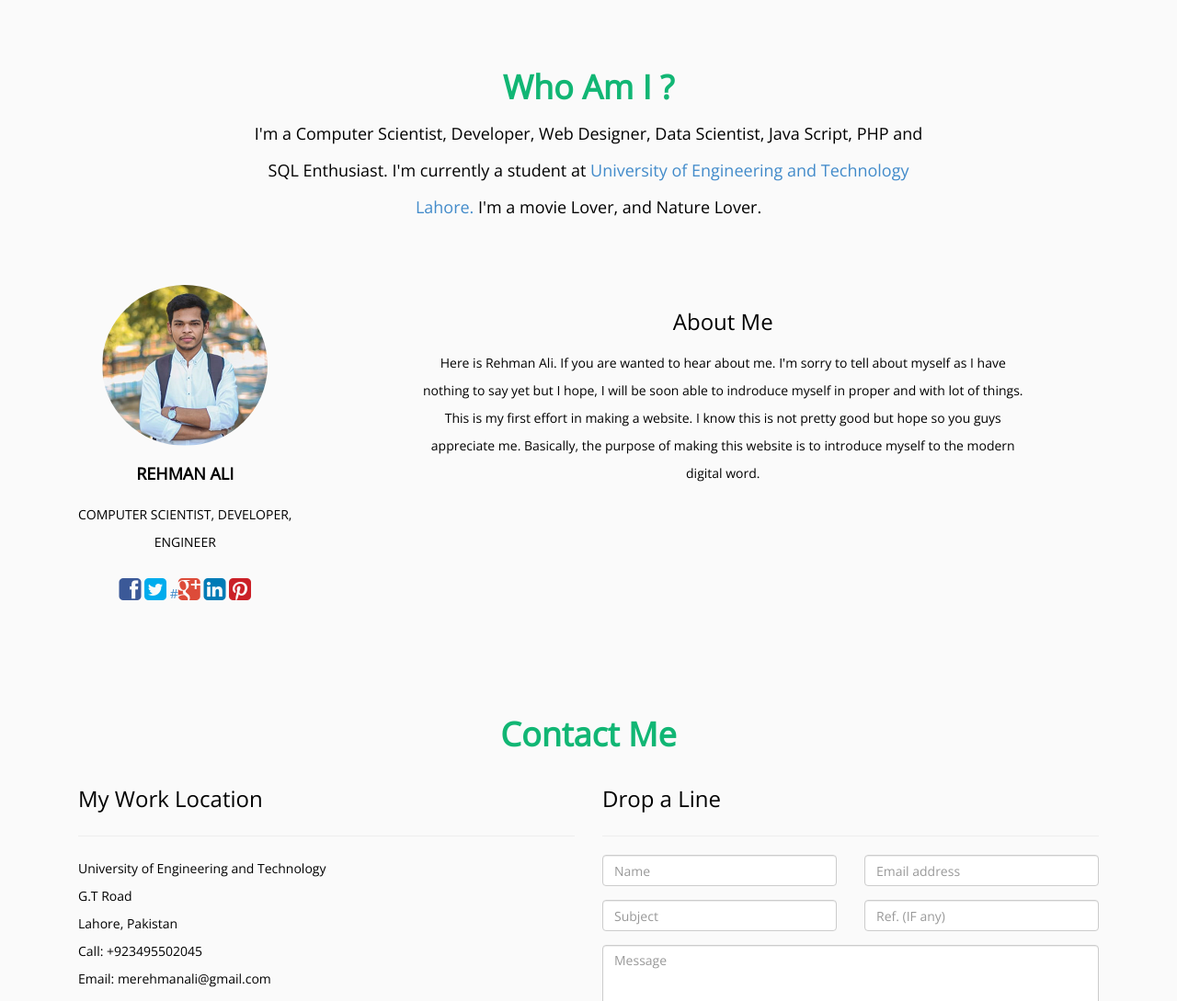
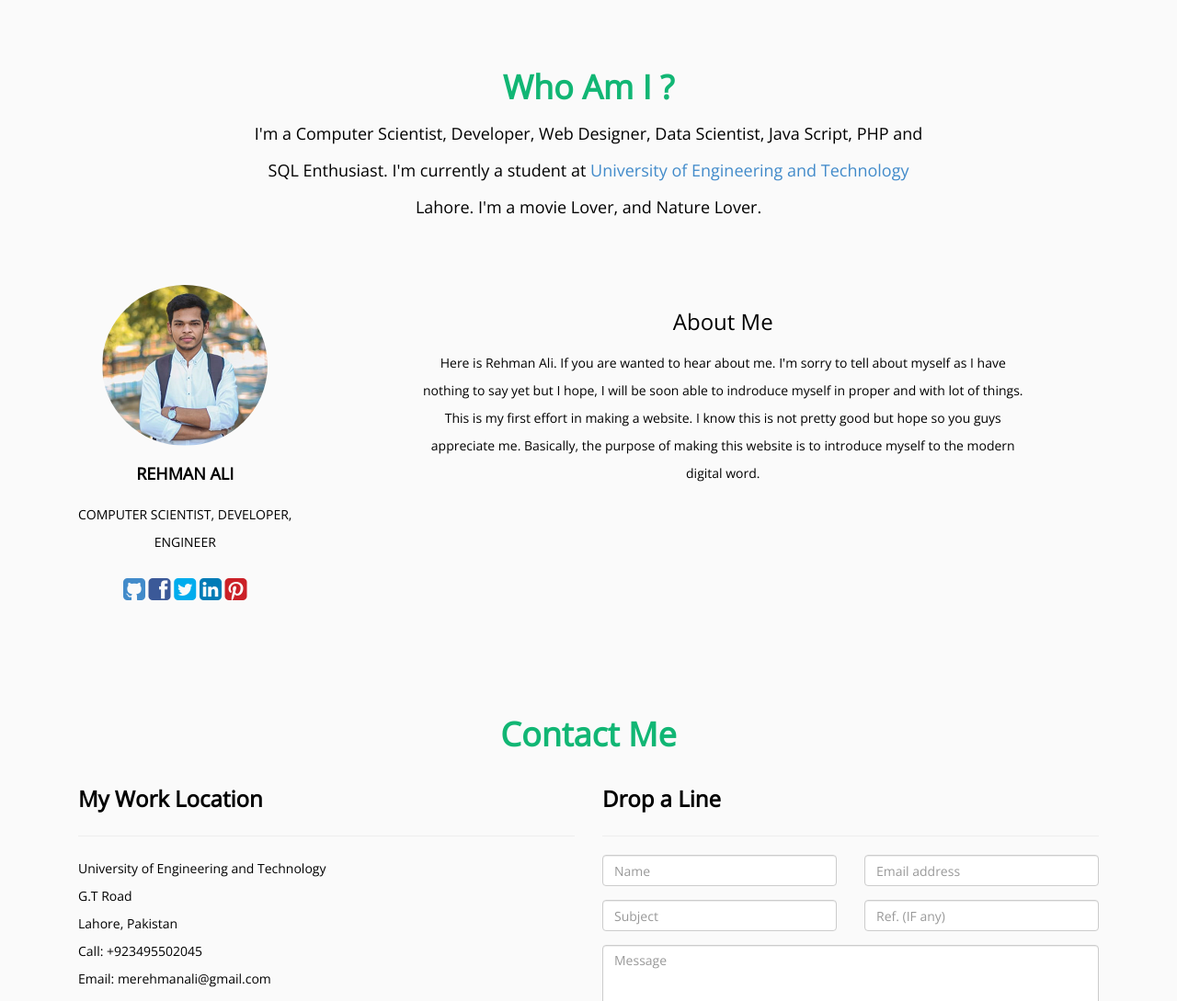
Before and after one commit to Arehmanali/Arehmanali.github.io, a plain HTML site: page index.html in a window 1280 px wide. Shown: the part 740-1829 px from the top of the page at 92% size. Drawn offline with nearby package versions, Linux system fonts and the light colour scheme.

Commit message:
Update index.html

```diff
--- a/index.html
+++ b/index.html
@@ -24,14 +24,13 @@
                     <span class="icon-bar"></span>
                     <span class="icon-bar"></span>
                 </button>
-                <link rel="img-circle" type="image/jpg" href="my-icon.jpg" />
                 <a class="navbar-brand" href="#">REHMAN ALI</a>
             </div>
             <div class="navbar-collapse collapse">
                 <ul class="nav navbar-nav navbar-right">
                     <li><a href="#header-section">HOME</a></li>
                     <li><a href="#about-section">ABOUT</a></li>
-			<li><a href="#products-section">Blogs</a></l>
+			        <li><a href="#products-section">Blogs</a></l>
                     <li><a href="#contact-section">CONTACT</a></li>
                 </ul>
             </div>
@@ -44,6 +43,7 @@
         <div class="container">
             <div class="row centered">
                 <div class="col-md-8 col-md-offset-2">
+
                     <h1><strong> REHMAN ALI</strong>
 
                     </h1>
@@ -65,25 +65,25 @@
                 <div class="col-md-8 col-md-offset-2 " data-scrollreveal="enter top and move 100px, wait 0.3s">
                     <h1>Who Am I ?</h1>
                     <h4>
-                       I'm a Computer Scientist, Developer, Web Designer, Data Scientist, Java Script, PHP and SQL Enthusiast. I'm currently a student at <a href ="https://www.uet.edu.pk" target="_blank">University of Engineering and Technology Lahore.</a>
-					   I'm a movie Lover, and Nature Lover.
+                       I'm a Computer Scientist, Developer, Web Designer, Data Scientist, Java Script, PHP and SQL Enthusiast. I'm currently a student at <a href ="https://www.uet.edu.pk" target="_blank">University of Engineering and Technology</a>
+                       Lahore. I'm a movie Lover, and Nature Lover.
                     </h4>
                 </div>
             </div>
             <!-- ./ Main Heading-->
             <div class="row main-low-margin text-center">
                 <div class="col-md-3 " data-scrollreveal="enter left and move 100px, wait 0.4s">
-                    <img class="img-circle" src="assets/img/team/team1.png" alt="">
+                    <img class="img-circle" src="assets/img/team/team1.png" alt="Rehman Ali image">
                     <h4><strong>REHMAN ALI</strong> </h4>
                     <p>
                         COMPUTER SCIENTIST, DEVELOPER, ENGINEER
 
                     </p>
                     <p>
-                       <a href="https://facebook.com/Rehman Ali"><i class="fa fa-facebook-square fa-2x color-facebook"></i></a>
-                        <a href="https://twitter.com/RehmanA49175387"><i class="fa fa-twitter-square fa-2x color-twitter"></i></a>
-                        <a href="">#<i class="fa fa-google-plus-square fa-2x color-google-plus"></i></a>
-                        <a href="https://www.linkedin.com/in/rehman-ali-26a918194/"><i class="fa fa-linkedin-square fa-2x color-linkedin"></i></a>
+                        <a href="https://github.com/Arehmanali" target= "_blank"><i class="fa fa-github-square fa-2x color-github"></i></a>
+                        <a href="https://www.facebook.com/profile.php?id=100023593756626" target= "_blank"><i class="fa fa-facebook-square fa-2x color-facebook"></i></a>
+                        <a href="https://twitter.com/MeRehmanAli" target= "_blank"><i class="fa fa-twitter-square fa-2x color-twitter"></i></a>
+                        <a href="https://www.linkedin.com/in/rehman-ali-26a918194/" target= "_blank"><i class="fa fa-linkedin-square fa-2x color-linkedin"></i></a>
                         <a href="#"><i class="fa fa-pinterest-square fa-2x color-pinterest"></i></a>
 
                     </p>
@@ -121,19 +121,19 @@
             <div class="row">
                 <div class="col-md-12  col-sm-12 ">
                     <div class="col-md-6  " data-scrollreveal="enter left and move 100px, wait 0.4s">
-                        <h3> My Work Location</h3>
+                        <h3> <b>My Work Location</b></h3>
                         <hr />
                         <p>
-                        University of Engineering and Technology<br />
+                            University of Engineering and Technology<br />
                             G.T Road <br />
                             Lahore, Pakistan<br />
-                        Call: +923495502045<br />
-                        Email: merehmanali@gmail.com<br />
-                            </p>
+                            Call: +923495502045<br />
+                            Email: merehmanali@gmail.com<br />
+                        </p>
 
                     </div>
                     <div class="col-md-6  " data-scrollreveal="enter right and move 100px, wait 0.4s">
-                        <h3>Drop a Line  </h3>
+                        <h3><b>Drop a Line </b> </h3>
                         <hr />
                         <form>
                             <div class="row">
```
